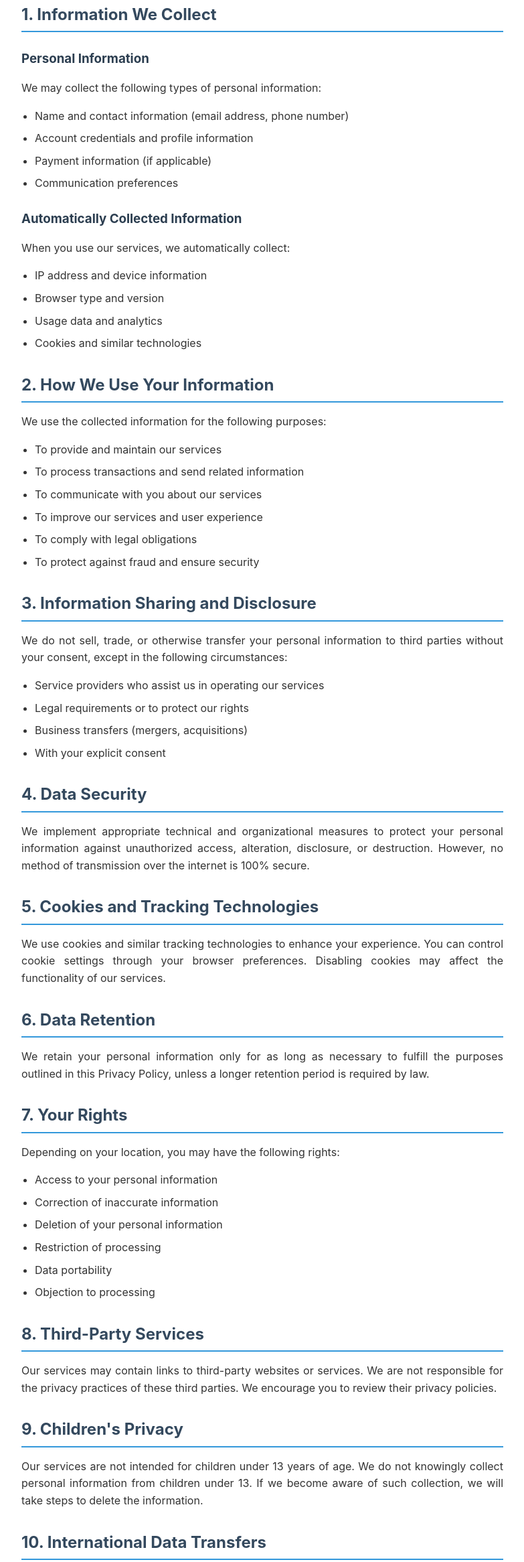
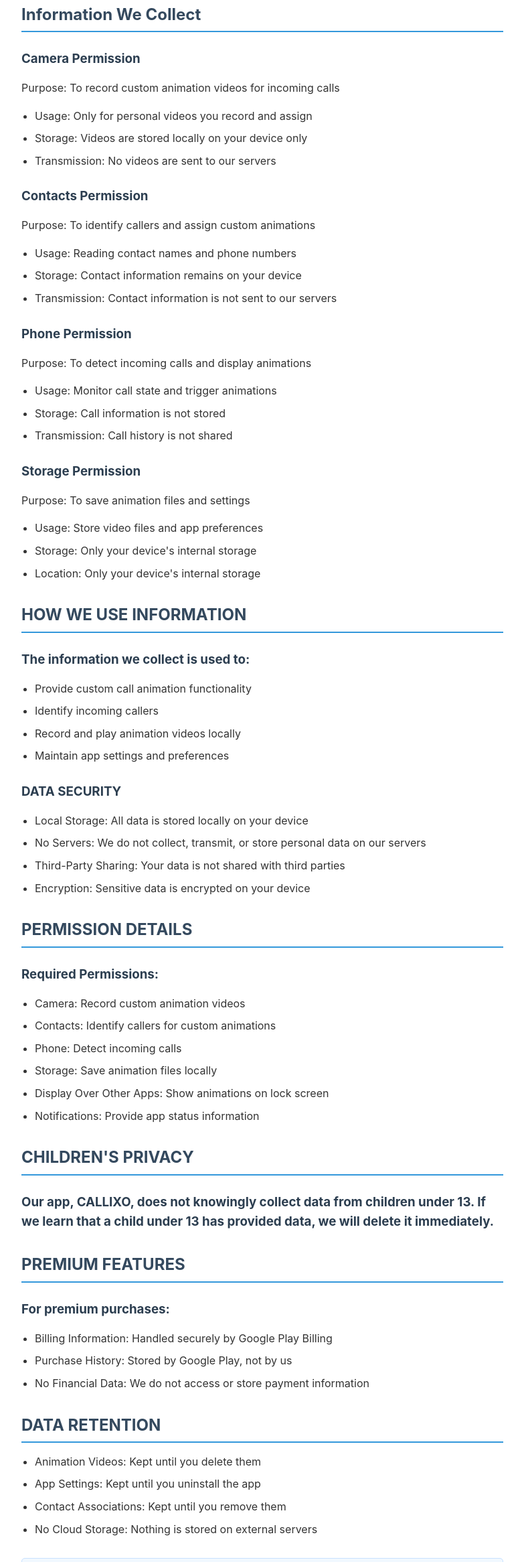
Before and after one commit to tolga7482/callixo-privacy-policy, a plain HTML site: page index.html in a window 1280 px wide. Shown: the part 362-2694 px from the top of the page at 67% size, without its empty margins (248-1031 px from the left). Drawn offline with Linux system fonts and the light colour scheme.

Commit message:
index.html

```diff
--- a/index.html
+++ b/index.html
@@ -82,96 +82,120 @@
 </head>
 <body>
     <div class="container">
-        <h1>Privacy Policy</h1>
+        <h1>Callixo - Privacy Policy</h1>
 
         <div class="highlight">
-            <p><strong>Last Updated:</strong> [INSERT DATE]</p>
-            <p>This Privacy Policy describes how we collect, use, and protect your information when you use our services.</p>
+            <p><strong>Last Updated:</strong> 14 June 2025</p>
+            <p>This Privacy Policy describes how the Callixo application ("app", "we", "our", or "us") collects, uses, and protects your information.</p>
         </div>
 
-        <h2>1. Information We Collect</h2>
-        <h3>Personal Information</h3>
-        <p>We may collect the following types of personal information:</p>
-        <ul>
-            <li>Name and contact information (email address, phone number)</li>
-            <li>Account credentials and profile information</li>
-            <li>Payment information (if applicable)</li>
-            <li>Communication preferences</li>
+        <h2>Information We Collect</h2>
+
+	<h3>Camera Permission</h3>
+        <p>Purpose: To record custom animation videos for incoming calls</p>
+	 <ul>
+            <li>Usage: Only for personal videos you record and assign</li>
+	    <li>Storage: Videos are stored locally on your device only</li>
+	    <li>Transmission: No videos are sent to our servers</li>
         </ul>
 
-        <h3>Automatically Collected Information</h3>
-        <p>When you use our services, we automatically collect:</p>
-        <ul>
-            <li>IP address and device information</li>
-            <li>Browser type and version</li>
-            <li>Usage data and analytics</li>
-            <li>Cookies and similar technologies</li>
+	<h3>Contacts Permission</h3>
+        <p>Purpose: To identify callers and assign custom animations</p>
+	 <ul>
+            <li>Usage: Reading contact names and phone numbers</li>
+	    <li>Storage: Contact information remains on your device</li>
+	    <li>Transmission: Contact information is not sent to our servers</li>
         </ul>
 
-        <h2>2. How We Use Your Information</h2>
-        <p>We use the collected information for the following purposes:</p>
-        <ul>
-            <li>To provide and maintain our services</li>
-            <li>To process transactions and send related information</li>
-            <li>To communicate with you about our services</li>
-            <li>To improve our services and user experience</li>
-            <li>To comply with legal obligations</li>
-            <li>To protect against fraud and ensure security</li>
+	<h3>Phone Permission</h3>
+        <p>Purpose: To detect incoming calls and display animations</p>
+	 <ul>
+            <li>Usage: Monitor call state and trigger animations</li>
+	    <li>Storage: Call information is not stored</li>
+	    <li>Transmission: Call history is not shared</li>
         </ul>
 
-        <h2>3. Information Sharing and Disclosure</h2>
-        <p>We do not sell, trade, or otherwise transfer your personal information to third parties without your consent, except in the following circumstances:</p>
-        <ul>
-            <li>Service providers who assist us in operating our services</li>
-            <li>Legal requirements or to protect our rights</li>
-            <li>Business transfers (mergers, acquisitions)</li>
-            <li>With your explicit consent</li>
+	<h3>Storage Permission</h3>
+        <p>Purpose: To save animation files and settings</p>
+	 <ul>
+            <li>Usage: Store video files and app preferences</li>
+	    <li>Storage: Only your device's internal storage</li>
+	    <li>Location: Only your device's internal storage</li>
         </ul>
 
-        <h2>4. Data Security</h2>
-        <p>We implement appropriate technical and organizational measures to protect your personal information against unauthorized access, alteration, disclosure, or destruction. However, no method of transmission over the internet is 100% secure.</p>
-
-        <h2>5. Cookies and Tracking Technologies</h2>
-        <p>We use cookies and similar tracking technologies to enhance your experience. You can control cookie settings through your browser preferences. Disabling cookies may affect the functionality of our services.</p>
-
-        <h2>6. Data Retention</h2>
-        <p>We retain your personal information only for as long as necessary to fulfill the purposes outlined in this Privacy Policy, unless a longer retention period is required by law.</p>
-
-        <h2>7. Your Rights</h2>
-        <p>Depending on your location, you may have the following rights:</p>
-        <ul>
-            <li>Access to your personal information</li>
-            <li>Correction of inaccurate information</li>
-            <li>Deletion of your personal information</li>
-            <li>Restriction of processing</li>
-            <li>Data portability</li>
-            <li>Objection to processing</li>
+	<h2>HOW WE USE INFORMATION</h2>
+	<h3>The information we collect is used to:</h3>
+	<ul>
+            <li>Provide custom call animation functionality</li>
+	    <li>Identify incoming callers</li>
+	    <li>Record and play animation videos locally</li>
+	    <li>Maintain app settings and preferences</li>
         </ul>
 
-        <h2>8. Third-Party Services</h2>
-        <p>Our services may contain links to third-party websites or services. We are not responsible for the privacy practices of these third parties. We encourage you to review their privacy policies.</p>
+	<h3>DATA SECURITY</h3>
+	<ul>
+            <li>Local Storage: All data is stored locally on your device</li>
+	    <li>No Servers: We do not collect, transmit, or store personal data on our servers</li>
+	    <li>Third-Party Sharing: Your data is not shared with third parties</li>
+	    <li>Encryption: Sensitive data is encrypted on your device</li>
+        </ul>
 
-        <h2>9. Children's Privacy</h2>
-        <p>Our services are not intended for children under 13 years of age. We do not knowingly collect personal information from children under 13. If we become aware of such collection, we will take steps to delete the information.</p>
 
-        <h2>10. International Data Transfers</h2>
-        <p>Your information may be transferred to and processed in countries other than your own. We ensure appropriate safeguards are in place to protect your information during such transfers.</p>
+	<h2>PERMISSION DETAILS</h2>
+	<h3>Required Permissions:</h3>
+	<ul>
+            <li>Camera: Record custom animation videos</li>
+	    <li>Contacts: Identify callers for custom animations</li>
+	    <li>Phone: Detect incoming calls</li>
+            <li>Storage: Save animation files locally</li>
+	    <li>Display Over Other Apps: Show animations on lock screen
+	    <li>Notifications: Provide app status information</li>
+        </ul>
 
-        <h2>11. Changes to This Privacy Policy</h2>
-        <p>We may update this Privacy Policy from time to time. We will notify you of any changes by posting the new Privacy Policy on this page and updating the "Last Updated" date.</p>
+	<h2>CHILDREN'S PRIVACY</h2>
+	<h3>Our app, CALLIXO, does not knowingly collect data from children under 13. If we learn that a child under 13 has provided data, we will delete it immediately.</h3>
+
+	<h2>PREMIUM FEATURES</h2>
+	<h3>For premium purchases:</h3>
+	<ul>
+            <li>Billing Information: Handled securely by Google Play Billing</li>
+	    <li>Purchase History: Stored by Google Play, not by us</li>
+	    <li>No Financial Data: We do not access or store payment information</li>
+        </ul>
+
+	<h2>DATA RETENTION</h2>
+	<ul>
+            <li>Animation Videos: Kept until you delete them</li>
+	    <li>App Settings: Kept until you uninstall the app</li>
+	    <li>Contact Associations: Kept until you remove them</li>
+	    <li>No Cloud Storage: Nothing is stored on external servers</li>
+        </ul>
+
 
         <div class="contact-info">
-            <h2>12. Contact Us</h2>
+            <h2>CHANGES TO THIS POLICY</h2>
+            <p>We may update this Privacy Policy from time to time. Changes will be posted on this page and notified within the app.</p>
+
+            <h2>Contact Us</h2>
             <p>If you have any questions about this Privacy Policy, please contact us:</p>
             <ul>
-                <li><strong>Email:</strong> [INSERT EMAIL]</li>
-                <li><strong>Address:</strong> [INSERT ADDRESS]</li>
-                <li><strong>Phone:</strong> [INSERT PHONE] (if applicable)</li>
+                <li><strong>Email:</strong> thedreamcoded@gmail.com</li>
             </ul>
+
+	    <h3>YOUR RIGHTS</h3>
+	    <p>You have the right to:</p>
+	<ul>
+            <li>Request deletion of your data</li>
+            <li>Access your data</li>
+            <li>Object to data processing</li>
+            <li>Request correction of your data</li>
+            <li>To exercise these rights, please contact us using the information above</li>
+        </ul>
+
         </div>
 
         <div class="last-updated">
-            <p>This Privacy Policy is effective as of [INSERT DATE]</p>
+            <p>This Privacy Policy is effective as of 12 June 2025</p>
         </div>
     </div>
 </body>
```
